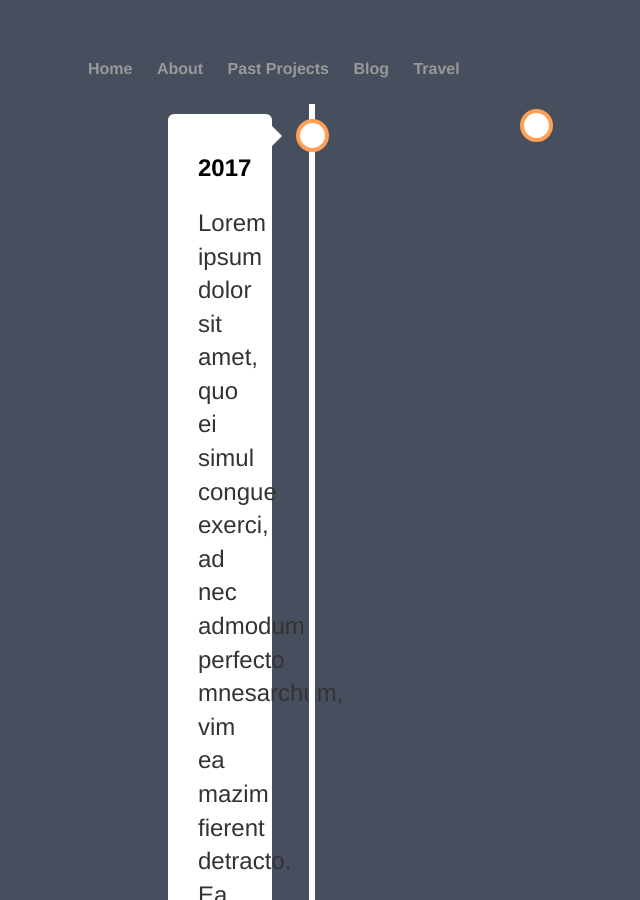
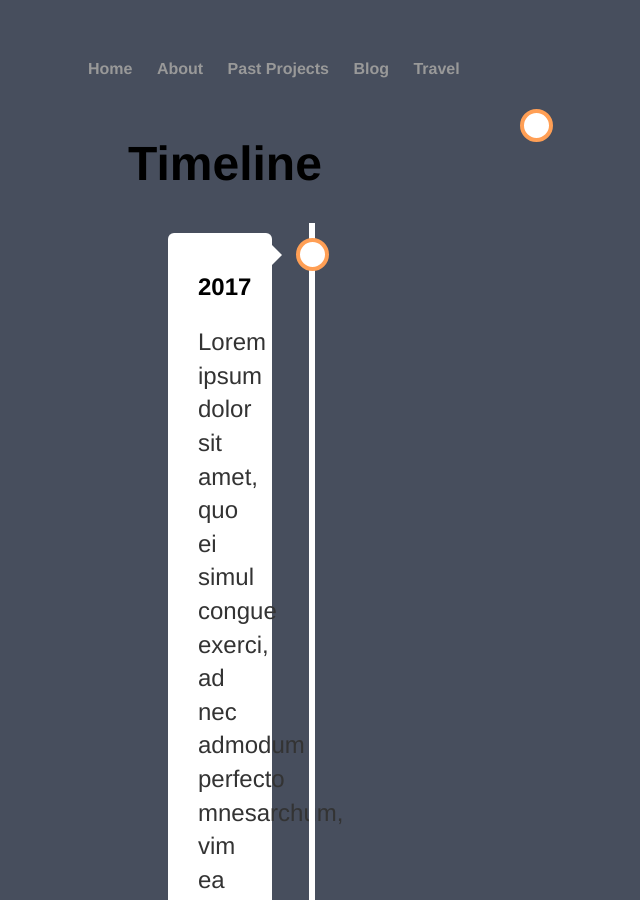
Before and after one commit to cynthia1234/cynthiazeng.github.io, a Jekyll site: the page built from about/index.html, in a window 1280 px wide and 900 px high. Shown: the whole window, without its empty margins (104-744 px from the left). Built offline with Jekyll 4.4.1, drawn with Linux system fonts in a browser that asks for light colours.

Commit message:
Update index.html

```diff
--- a/about/index.html
+++ b/about/index.html
@@ -137,8 +137,9 @@ body {
   }
 }
 </style>
-</head>
-<body>
+
+
+<h1> Timeline </h1>
 
 <div class="timeline">
   <div class="container left">
```
